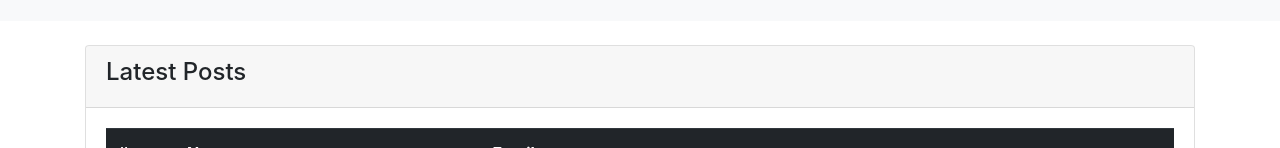
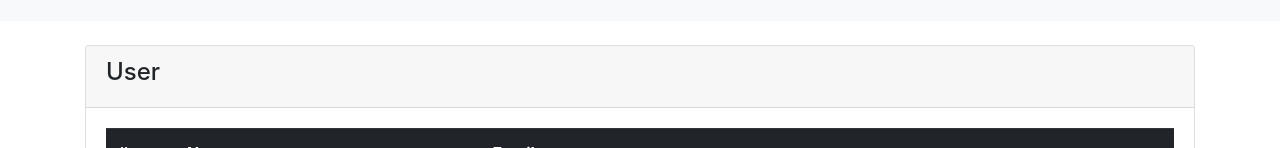
Before and after one commit to ArshjitSingh7/blogen, a plain HTML site: page user.html in a window 1280 px wide. Shown: the part 209-357 px from the top of the page. Drawn offline with nearby package versions, Linux system fonts and the light colour scheme.

Commit message:
Update user.html

```diff
--- a/user.html
+++ b/user.html
@@ -80,7 +80,7 @@
                 <div class="col">
                     <div class="card">
                         <div class="card-header">
-                            <h4>Latest Posts</h4>
+                            <h4>User</h4>
                         </div>
                         <div class="card-body">
                             <table class="table">
```
